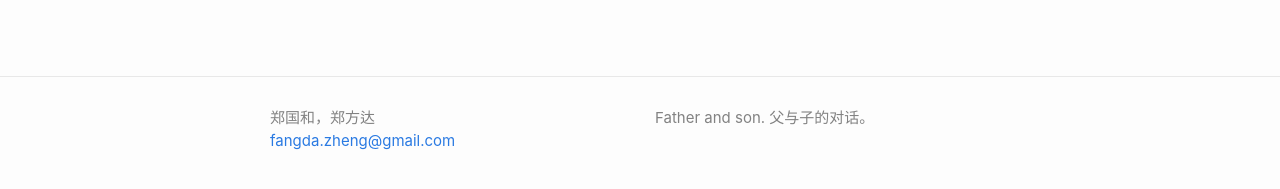
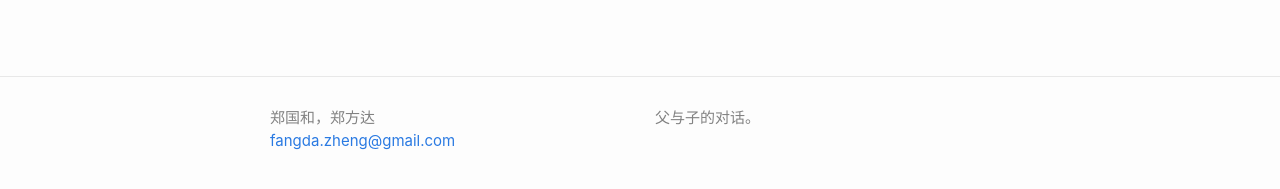
Before and after one commit to fuyuzi/fuyuzi.github.io, a Jekyll site: the page built from about.md, in a window 1280 px wide. Shown: the part 688-877 px from the top of the page. Built offline with Jekyll 4.4.1, drawn with Linux system fonts in a browser that asks for light colours.

```diff
--- a/_config.yml
+++ b/_config.yml
@@ -3,7 +3,7 @@ author:
   name: 郑国和，郑方达
   email: fangda.zheng@gmail.com
 description: >
-  Father and son. 父与子的对话。
+  父与子的对话。
 
 show_excerpts: false
 
```
